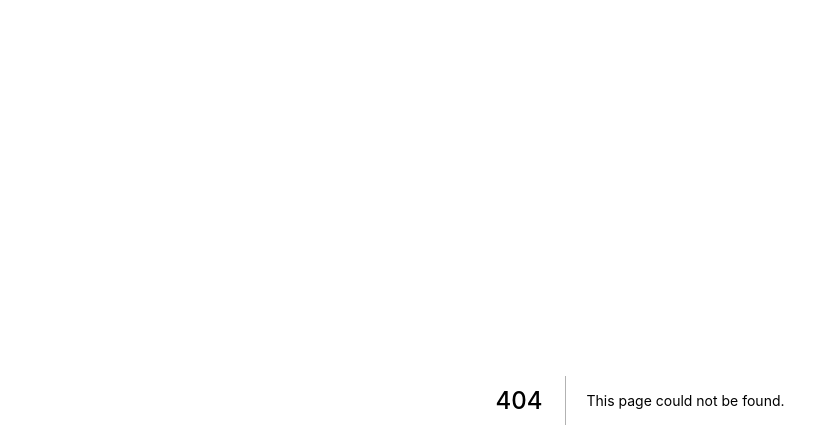
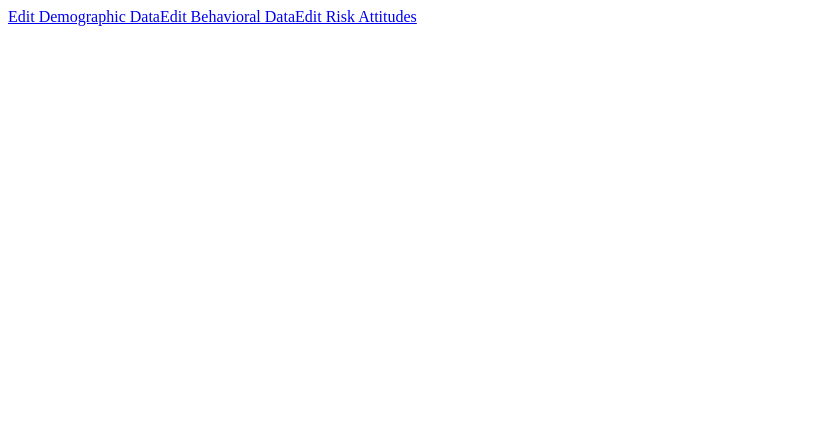
Before and after one commit to thomps9012/MAI, a Next.js app: page /dataReview in a window 1280 px wide. Before the commit this address had no page. Shown: the top 448 px of the page, without its empty margins (0-839 px from the left). Built offline with nearby package versions, Linux system fonts and the light colour scheme.

Commit message:
pulling data from session storage

```diff
--- /dev/null
+++ b/pages/dataReview.tsx
@@ -0,0 +1,27 @@
+import Link from "next/link";
+import { useEffect } from "react";
+
+export default function DataReview() {
+    useEffect(() => {
+
+        const demographicData = sessionStorage.getItem('demographic_info') as string;
+        const behaviorData = sessionStorage.getItem('behavior_info') as string;
+        const attitudeData = sessionStorage.getItem('risk_attitudes') as string;
+        console.log(JSON.parse(demographicData))
+        console.log(JSON.parse(behaviorData))
+        console.log(JSON.parse(attitudeData))
+    })
+    return (
+        <div>
+            <Link href='/demographics' passHref>
+                Edit Demographic Data
+            </Link>
+            <Link href='/behavior' passHref>
+                Edit Behavioral Data
+            </Link>
+            <Link href='/attitudes' passHref>
+                Edit Risk Attitudes
+            </Link>
+        </div>
+    )
+}
```
Also changed, not shown: 1 other file (tests, documents, lock files or other folders).
